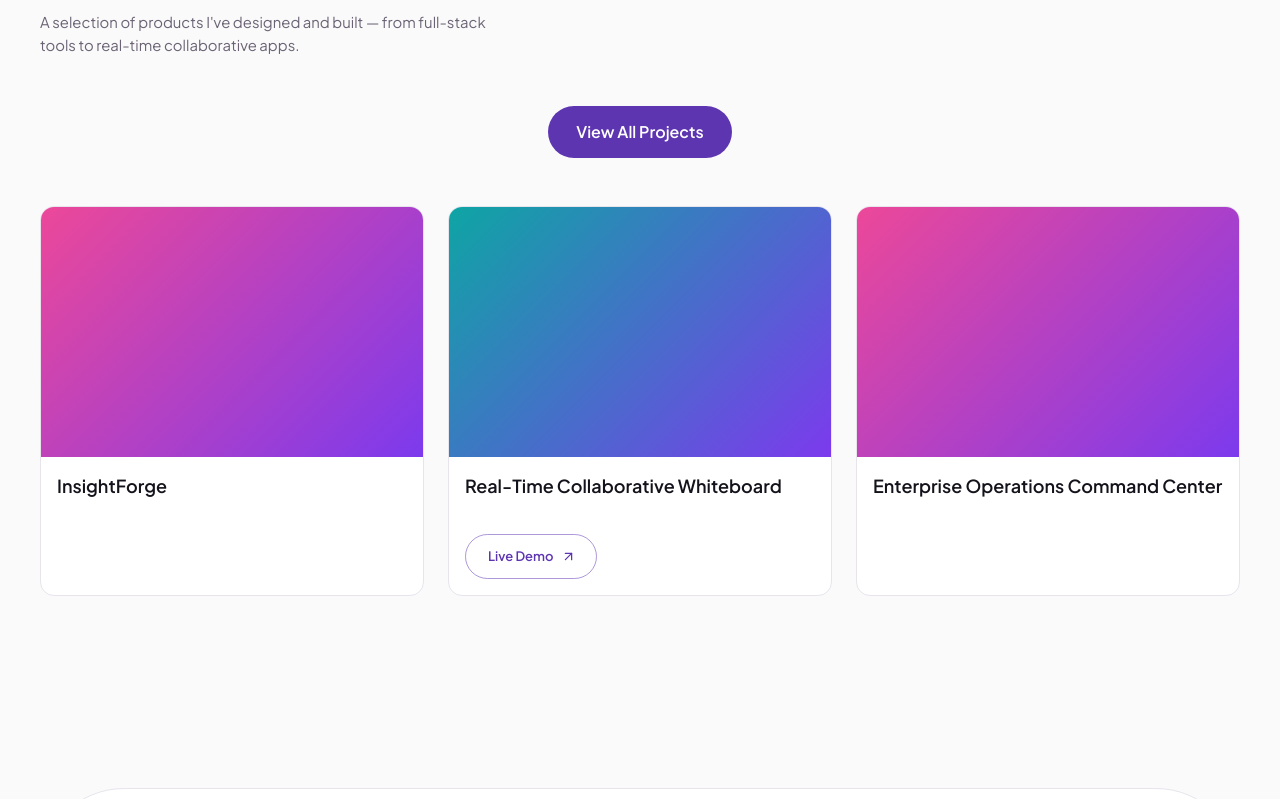
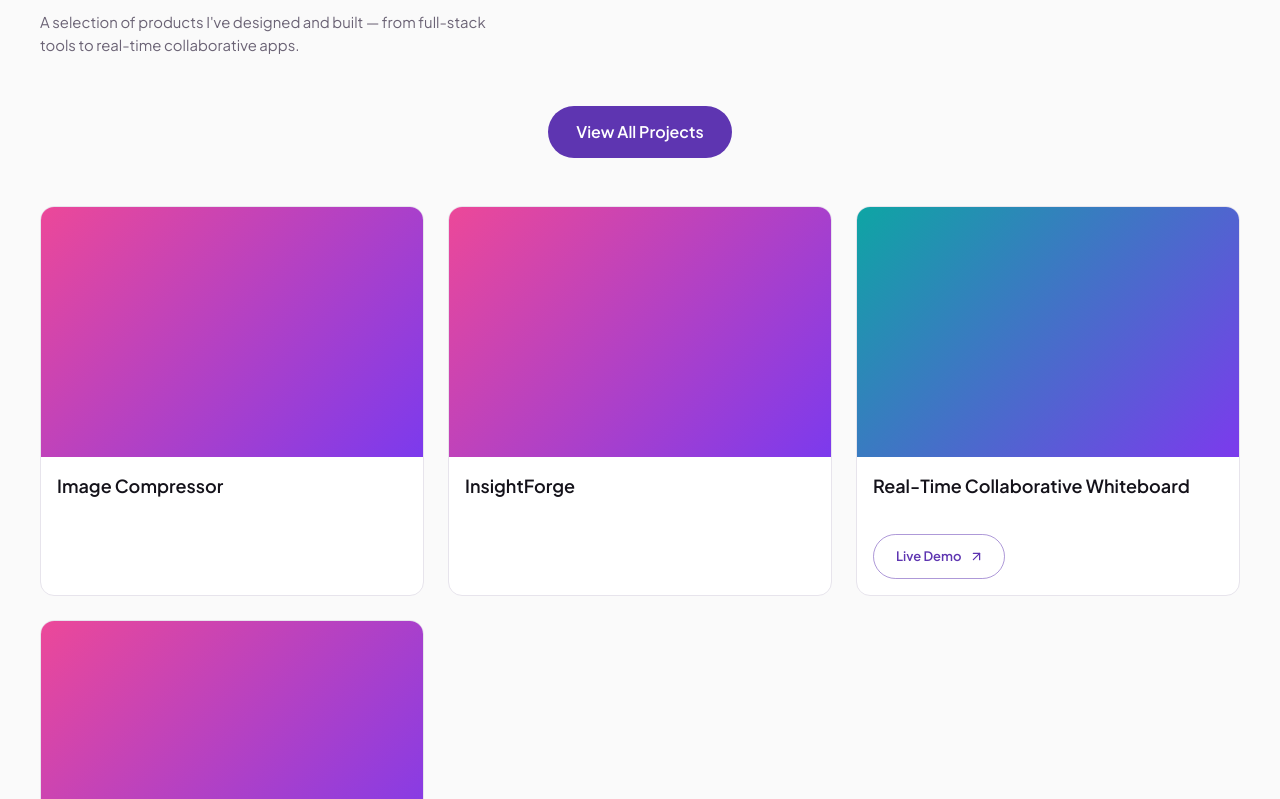
Before and after one commit to pramodboda/pramodboda-portfolio, a React (Vite) app: page / in a window 1280 px wide. Shown: the part 2001-2800 px from the top of the page. Built offline with nearby package versions, Linux system fonts and the light colour scheme; some icons are missing; a web font is replaced by a local one.

Commit message:
UPDATE: UI

```diff
--- a/src/data/projects_data.ts
+++ b/src/data/projects_data.ts
@@ -8,6 +8,32 @@ export const projectsData: Project[] = [
     //==========================================================
     // Level 4
     //==========================================================
+    {
+        id: "image compressor",
+        level: 4,
+        featured: true,
+        isReady: true,
+        title: "Image Compressor",
+        slug: "Image Compressor",
+        description:
+            "The current free web tool allows up to 20 images at once, 5 MB each. It supports JPEG, PNG, WebP and conversion options including AVIF.",
+        thumbImg: "",
+        technologies: ["React", "TypeScript", "MUI", "Node.js",],
+        skills: [
+        ],
+        liveDemoLink: "",
+        github: "",
+        features: [
+            "Runs locally in your browser — images don't leave your device.",
+            "Excellent for JPG → WebP/AVIF",
+            "You can visually compare original vs compressed.",
+            "You control quality and dimensions.",
+            "Great for portfolio hero images, project screenshots and thumbnails.",
+            "No software installation.",
+        ],
+        highlights: [
+        ]
+    },
     {
         id: "InsightForge",
         level: 4,
```
